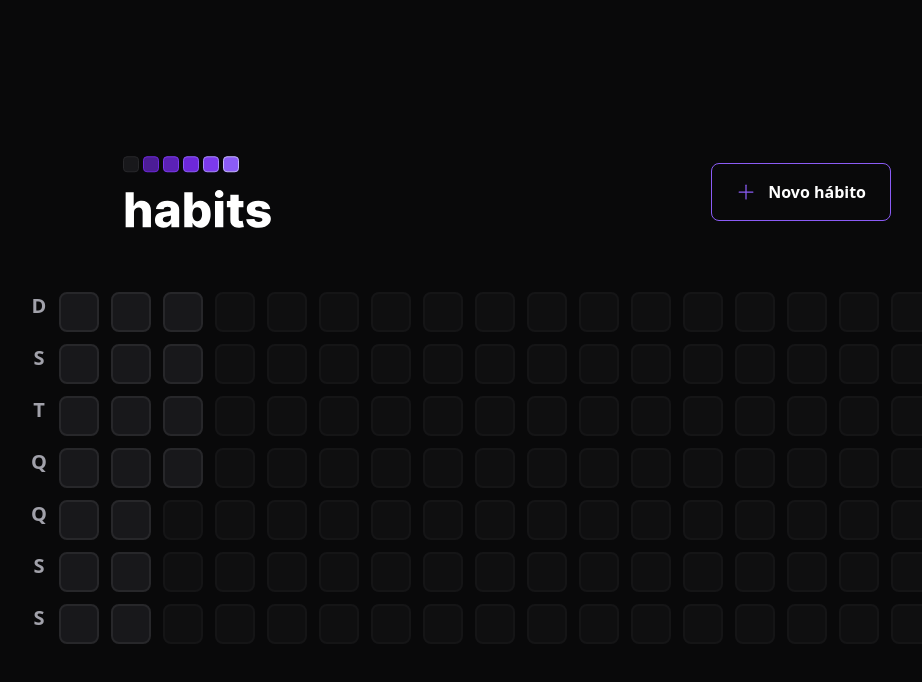
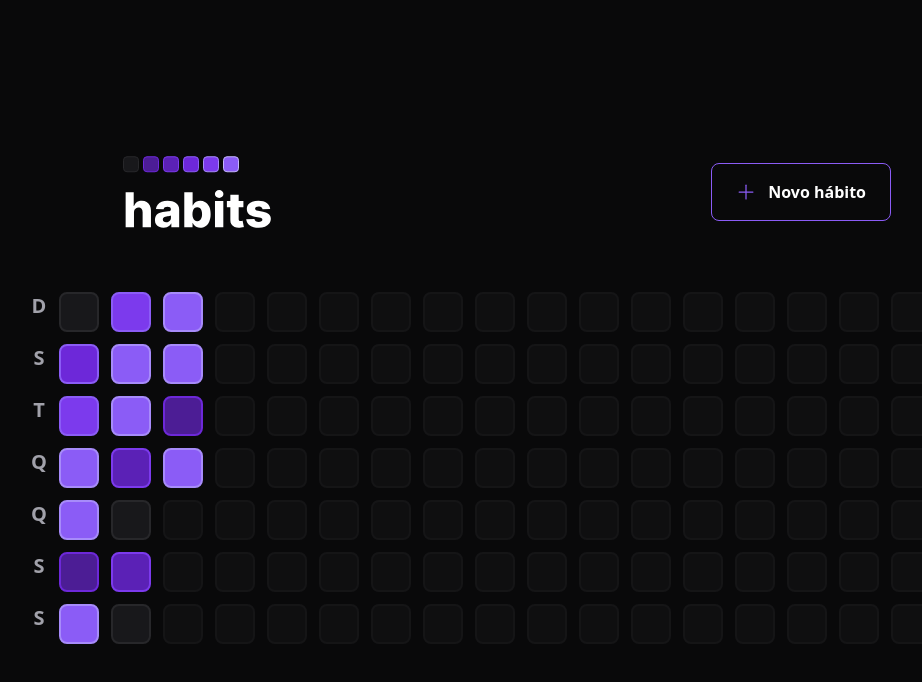
Before and after one commit to HigorDenomar/habits, a React (Vite) app in the folder web/: page / in a window 1280 px wide. Shown: the top 682 px of the page, without its empty margins (133-1055 px from the left). Built offline with nearby package versions, Linux system fonts and the light colour scheme.

Commit message:
feature(web): apply different colors based on the number of completed habits

```diff
--- a/web/package.json
+++ b/web/package.json
@@ -11,6 +11,7 @@
   "dependencies": {
     "@radix-ui/react-dialog": "^1.0.2",
     "@radix-ui/react-popover": "^1.0.3",
+    "clsx": "^1.2.1",
     "dayjs": "^1.11.7",
     "phosphor-react": "^1.4.1",
     "react": "^18.2.0",
--- a/web/src/components/HabitDay.tsx
+++ b/web/src/components/HabitDay.tsx
@@ -1,10 +1,31 @@
 import * as Popover from '@radix-ui/react-popover';
+import clsx from 'clsx';
 import { ProgressBar } from './ProgressBar';
 
-export function HabitDay() {
+interface HabitDayProps {
+  amount: number;
+  completed: number;
+}
+
+export function HabitDay({ amount, completed }: HabitDayProps) {
+  const completedPercentage = Math.round((completed / amount) * 100);
+
   return (
     <Popover.Root>
-      <Popover.Trigger className='bg-zinc-900 w-10 h-10 rounded-lg border-2 border-zinc-800' />
+      <Popover.Trigger
+        className={clsx(' w-10 h-10 rounded-lg border-2 ', {
+          'bg-zinc-900 border-zinc-800': completedPercentage === 0,
+          'bg-violet-900 border-violet-700':
+            completedPercentage > 0 && completedPercentage < 20,
+          'bg-violet-800 border-violet-600':
+            completedPercentage >= 20 && completedPercentage < 40,
+          'bg-violet-700 border-violet-500':
+            completedPercentage >= 40 && completedPercentage < 60,
+          'bg-violet-600 border-violet-500':
+            completedPercentage >= 60 && completedPercentage < 80,
+          'bg-violet-500 border-violet-400': completedPercentage >= 80,
+        })}
+      />
 
       <Popover.Portal>
         <Popover.Content className='min-w-[320px] p-6 rounded-2xl bg-zinc-900 flex flex-col'>
@@ -13,7 +34,7 @@
             20/01
           </span>
 
-          <ProgressBar progress={30} />
+          <ProgressBar progress={completedPercentage} />
 
           <Popover.Arrow width={16} height={8} className='fill-zinc-900' />
         </Popover.Content>
--- a/web/src/components/SummaryTable.tsx
+++ b/web/src/components/SummaryTable.tsx
@@ -23,7 +23,11 @@
 
       <div className='grid grid-rows-7 grid-flow-col gap-3'>
         {summaryDays.map(day => (
-          <HabitDay key={day.toString()} />
+          <HabitDay
+            key={day.toString()}
+            amount={6}
+            completed={Math.round(Math.random() * 6)}
+          />
         ))}
 
         {amountOfDaysToFill > 0
```
Also changed, not shown: 1 other file (tests, documents, lock files or other folders).
